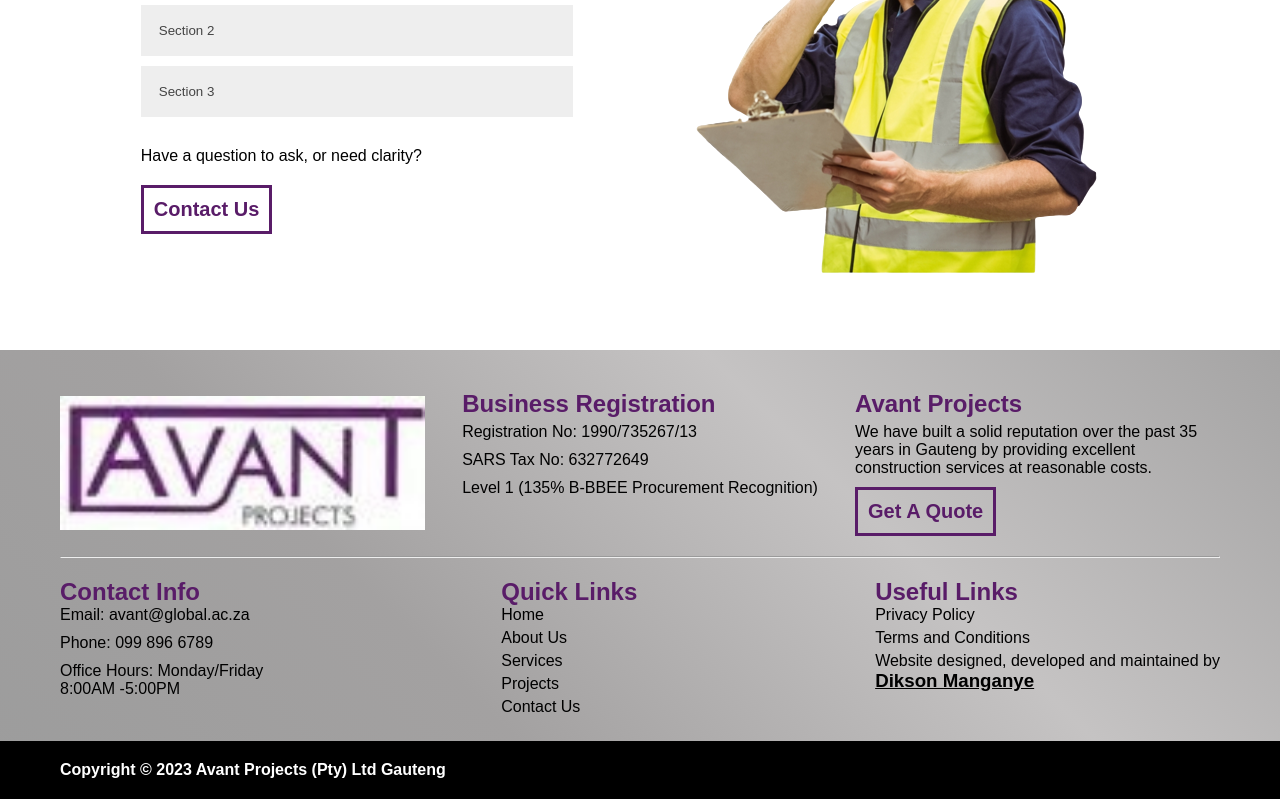
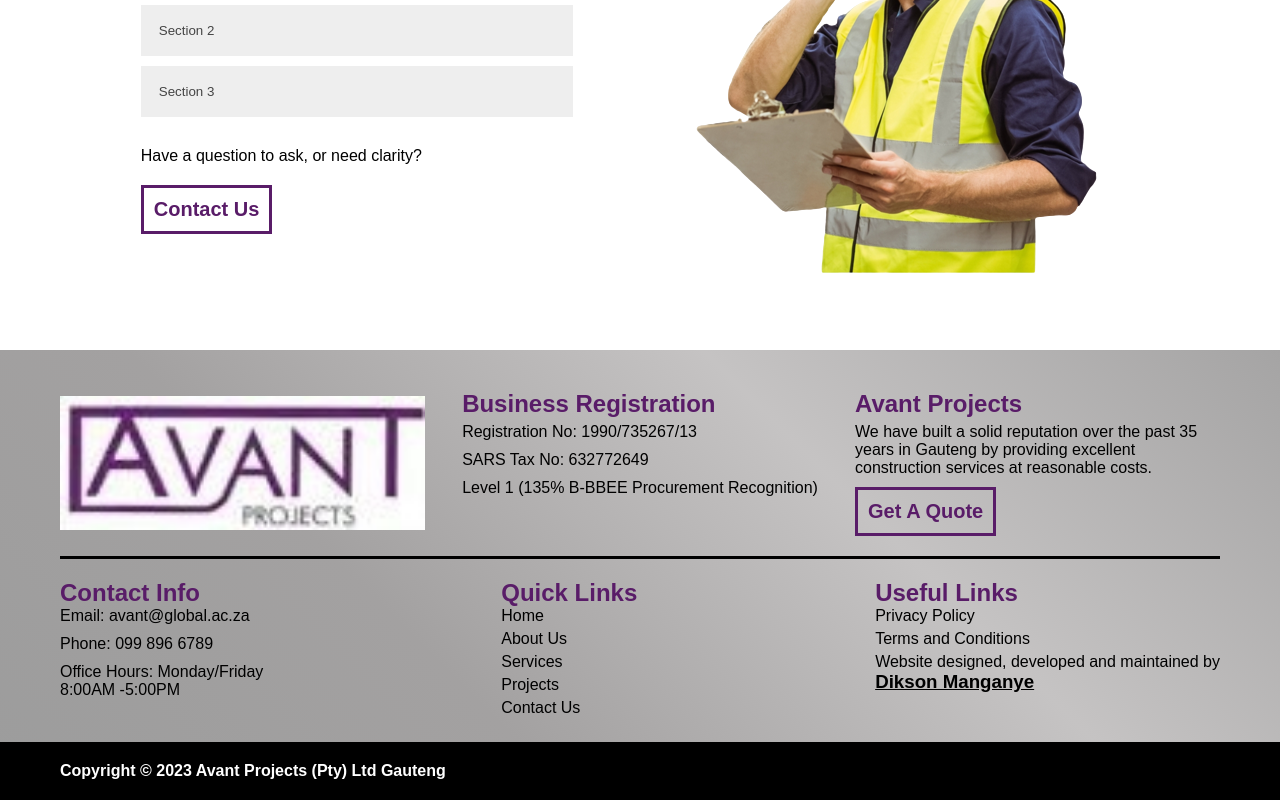
Before and after one commit to DiksonIvySon/Avant-Projects, a React (Vite) app in the folder AvantProjects/: page / in a window 1280 px wide. Shown: the part 4991-5791 px from the top of the page. Built offline with nearby package versions, Linux system fonts and the light colour scheme.

Commit message:
Changed the color of the underline in the footer.

```diff
--- a/AvantProjects/src/Components/FooterSection.css
+++ b/AvantProjects/src/Components/FooterSection.css
@@ -95,3 +95,9 @@
     background-color: black;
     border: none;
 }
+
+.footer-long-line {
+    height: 3px;
+    background-color: black;
+    border: 0;
+}
--- a/AvantProjects/src/Components/FooterSection.jsx
+++ b/AvantProjects/src/Components/FooterSection.jsx
@@ -35,7 +35,7 @@
                     </a>
                 </div>
             </div>
-            <hr />
+            <hr className='footer-long-line'/>
             <div className='top-footer-section2'>
                 <div>
                     <h2>Contact Info</h2>
```
